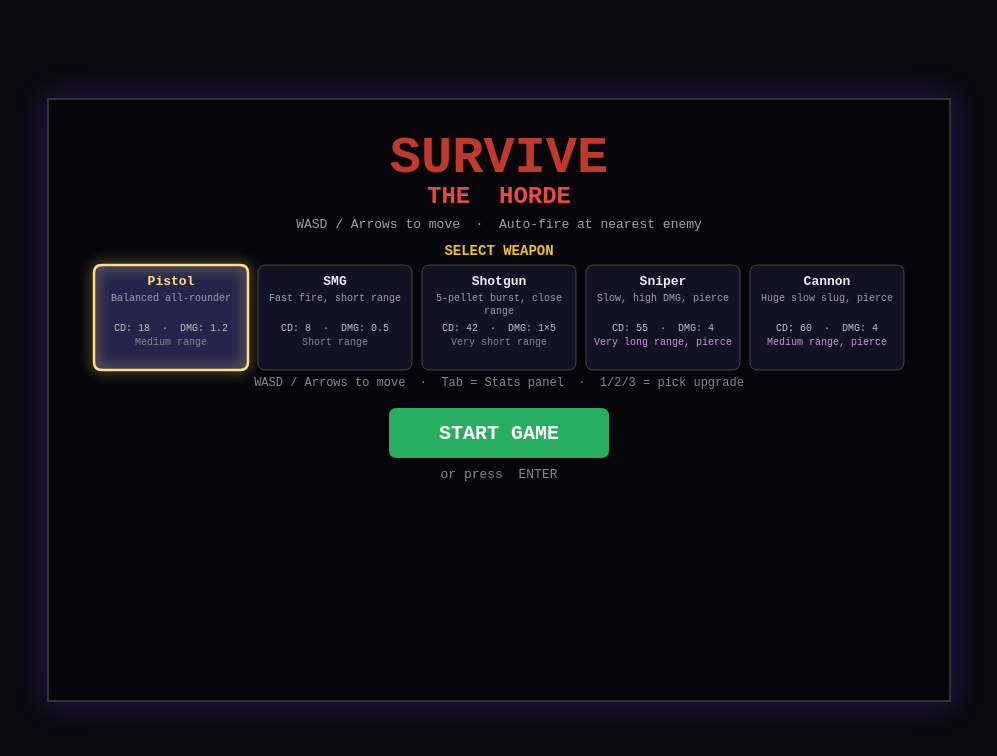
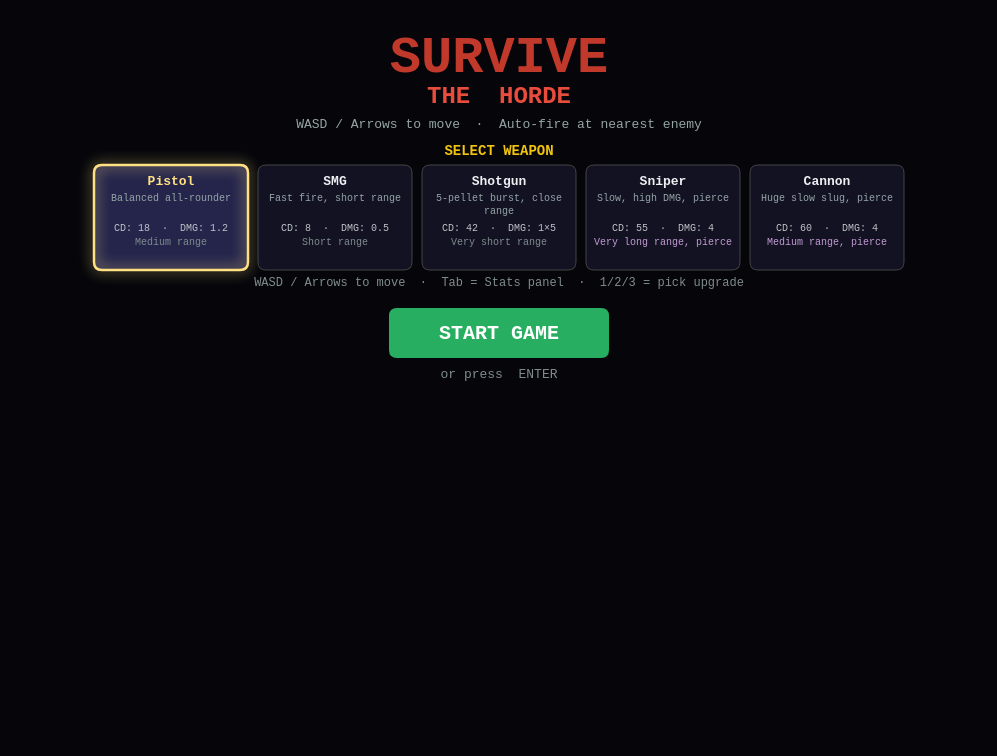
Before and after one commit to mplotho2709/survive-the-horde, a plain HTML site: page index.html in a window 1280 px wide. Shown: the whole page, without its empty margins (141-1138 px from the left). Drawn offline with Linux system fonts and the light colour scheme.

Commit message:
Make game fill browser window and resize dynamically
- W and H are now live variables (window.innerWidth/Height)
- resizeCanvas() updates both variables and canvas dimensions on resize
- Canvas positioned fixed top-left, filling the full viewport
- All HUD/world layout automatically adapts since W/H drive all positioning

Co-Authored-By: Claude Sonnet 4.6 <noreply@anthropic.com>

```diff
--- a/game.js
+++ b/game.js
@@ -1,6 +1,6 @@
 // ── Constants ──────────────────────────────────────────────────────────────
-const W = 900;
-const H = 600;
+let W = window.innerWidth;
+let H = window.innerHeight;
 const STATES = { MENU: 'MENU', PLAYING: 'PLAYING', GAME_OVER: 'GAME_OVER', LEVEL_UP: 'LEVEL_UP' };
 
 const PLAYER_SPEED = 3;
@@ -41,8 +41,15 @@ const Leaderboard = {
 // ── Canvas setup ───────────────────────────────────────────────────────────
 const canvas = document.getElementById('gameCanvas');
 const ctx = canvas.getContext('2d');
-canvas.width  = W;
-canvas.height = H;
+
+function resizeCanvas() {
+  W = window.innerWidth;
+  H = window.innerHeight;
+  canvas.width  = W;
+  canvas.height = H;
+}
+resizeCanvas();
+window.addEventListener('resize', resizeCanvas);
 
 // ── Input ──────────────────────────────────────────────────────────────────
 const keys = {};
--- a/index.html
+++ b/index.html
@@ -8,17 +8,13 @@
     * { margin: 0; padding: 0; box-sizing: border-box; }
     body {
       background: #0a0a0f;
-      display: flex;
-      justify-content: center;
-      align-items: center;
-      height: 100vh;
       overflow: hidden;
       font-family: 'Courier New', monospace;
     }
     canvas {
       display: block;
-      border: 2px solid #333;
-      box-shadow: 0 0 30px rgba(100, 50, 200, 0.4);
+      position: fixed;
+      top: 0; left: 0;
     }
   </style>
 </head>
```
